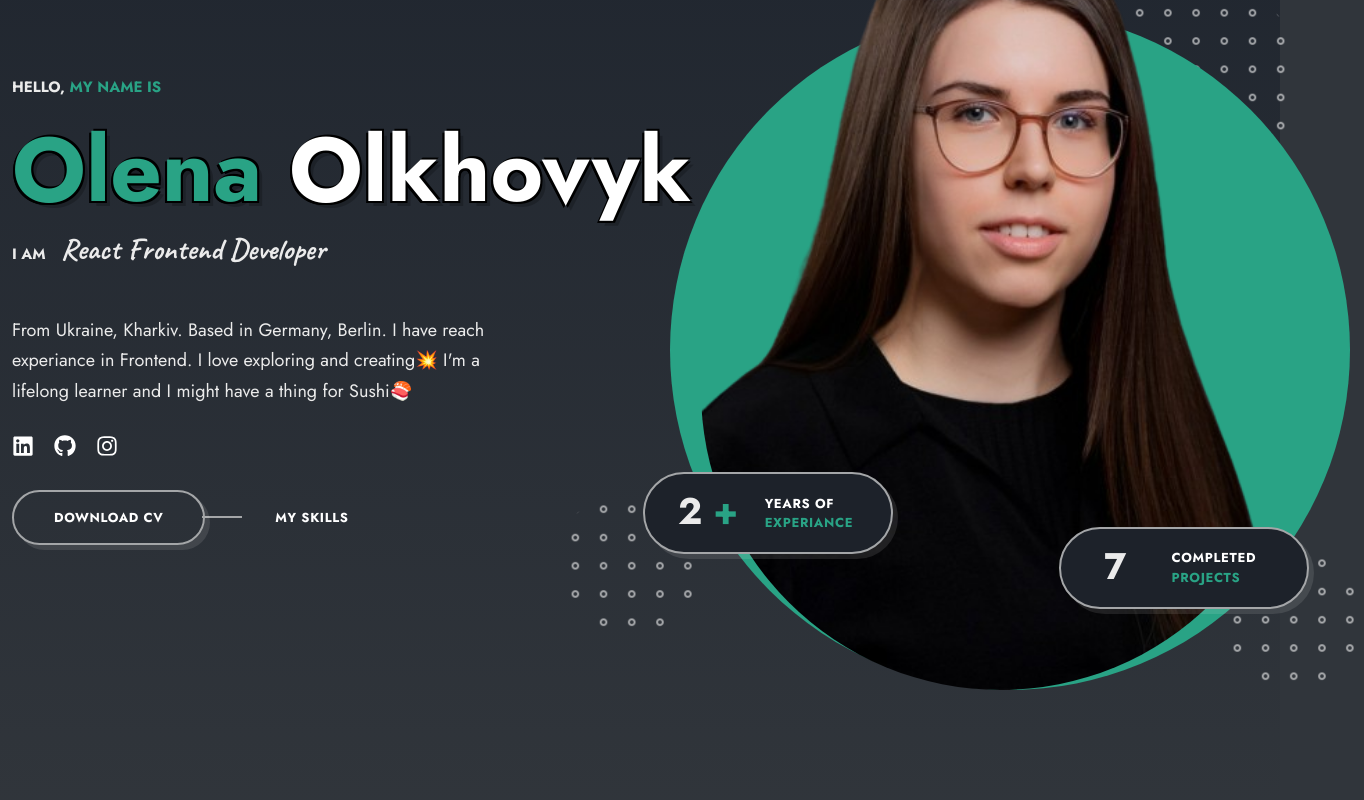
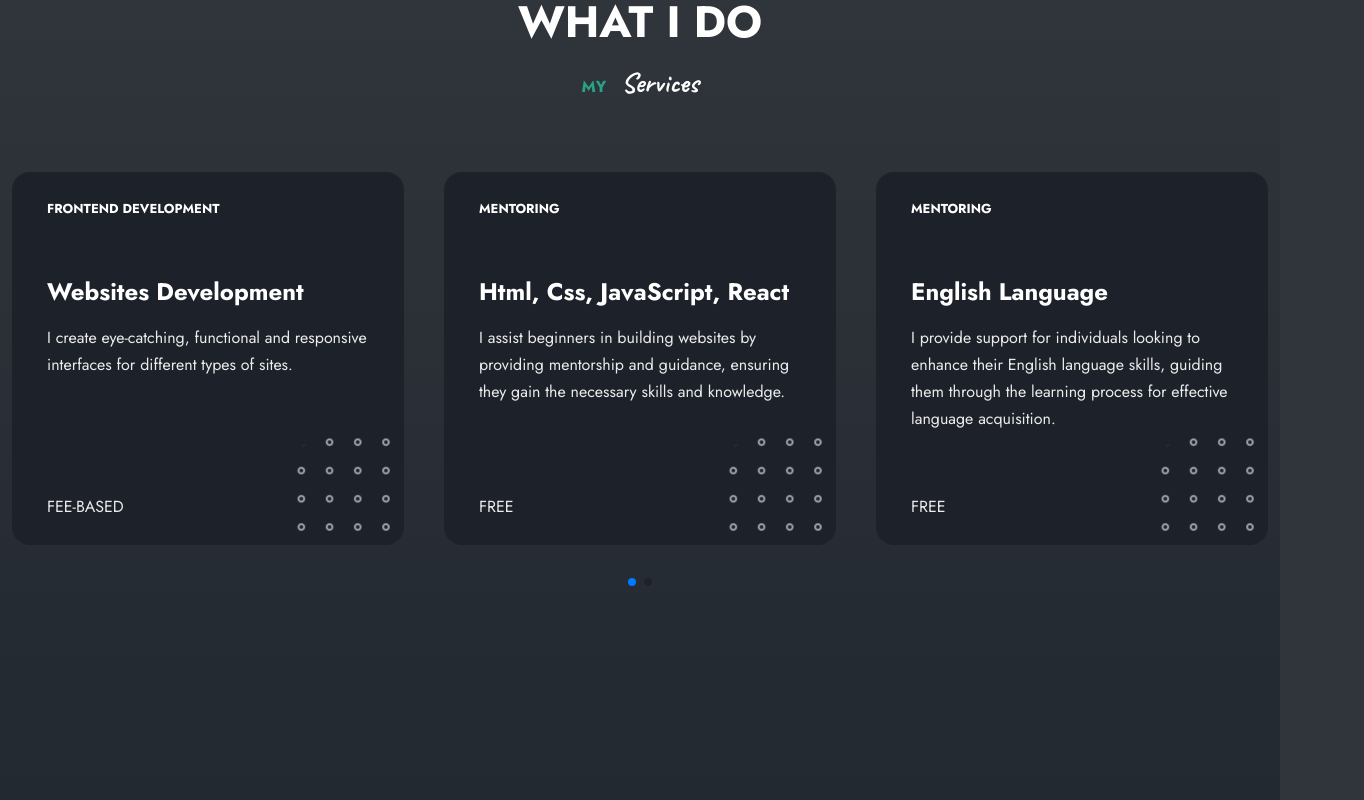
Before and after one commit to Olena-Olkhovyk/my-portfolio, a React (Create React App) app: page / in a window 1280 px wide. Shown: the top 800 px of the page, 1364 px wide, since content can reach past the window. Built offline with nearby package versions, Linux system fonts and the light colour scheme.

Commit message:
Comment out home component

```diff
--- a/src/App.js
+++ b/src/App.js
@@ -1,5 +1,5 @@
 import "./App.css";
-import Home from "./components/home/Home";
+// import Home from "./components/home/Home";
 import Portfolio from "./components/portfolio/Portfolio";
 import Services from "./components/services/Services";
 import Skills from "./components/skills/Skills";
@@ -8,7 +8,7 @@ import Resume from "./resume/Resume";
 function App() {
   return (
     <main className="main">
-      <Home />
+      {/* <Home /> */}
       <Services />
       <Skills />
       <Portfolio />
```
